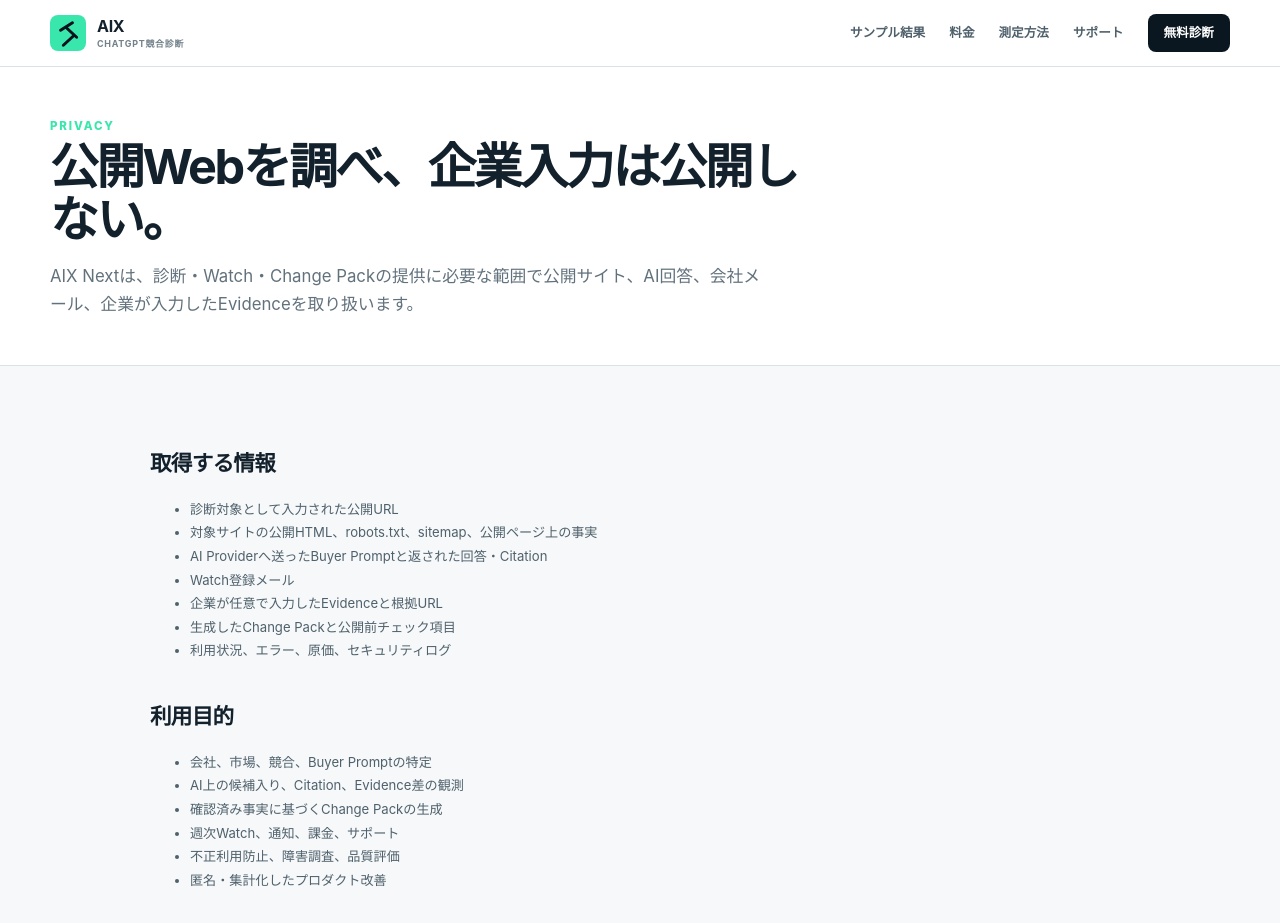
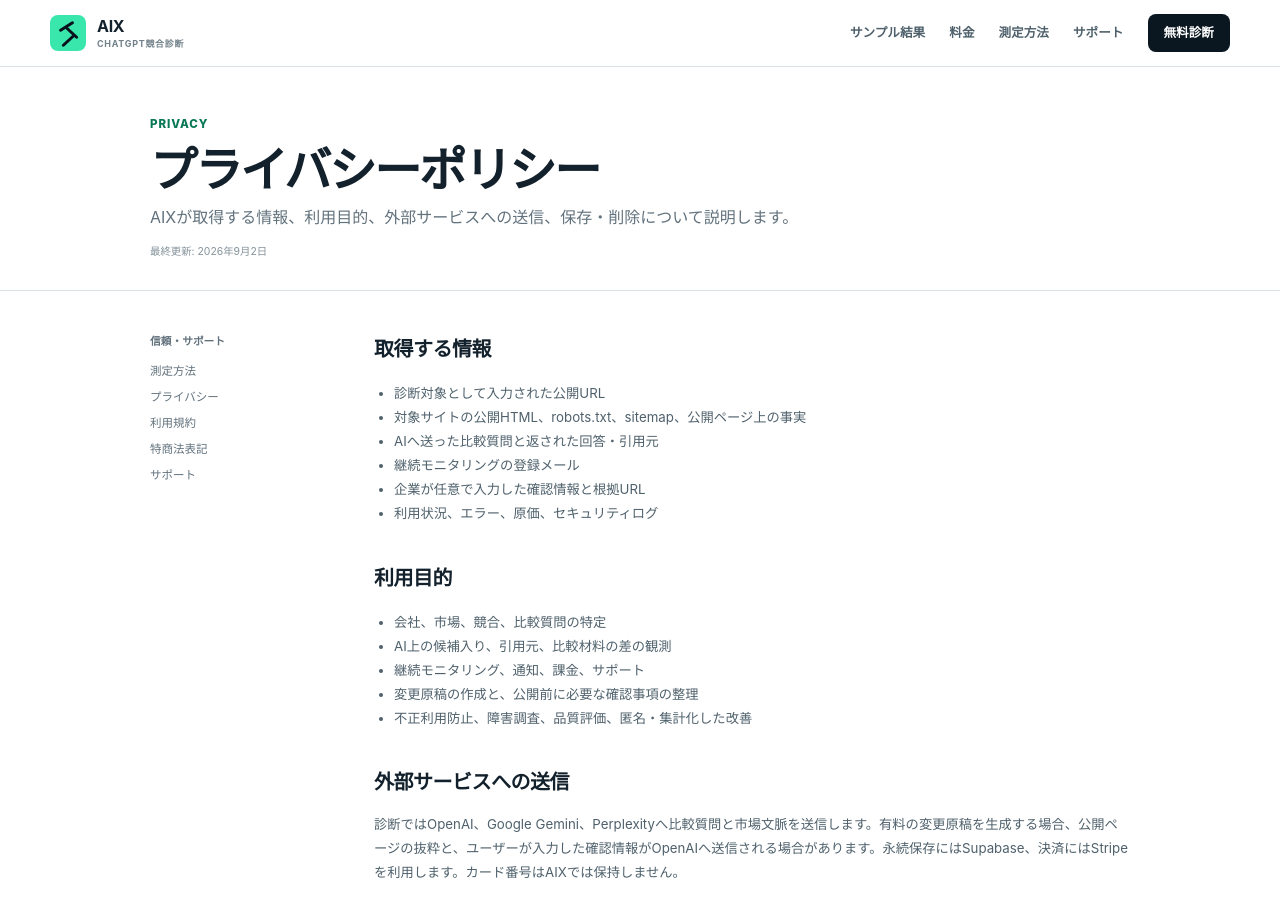
Before and after one commit to salve-de/AIX-next, a Next.js app: page /privacy in a window 1280 px wide. Shown: the top 923 px of the page. Built offline with nearby package versions, Linux system fonts and the light colour scheme; no server answers.

Commit message:
move privacy to standard document layout

```diff
--- a/app/privacy/page.tsx
+++ b/app/privacy/page.tsx
@@ -1,14 +1,38 @@
-import { MarketingShell } from "@/components/marketing-shell";
+import { DocumentShell } from "@/components/document-shell";
 
 export default function PrivacyPage() {
-  return <MarketingShell eyebrow="PRIVACY" title="公開Webを調べ、企業入力は公開しない。" lead="AIX Nextは、診断・Watch・Change Packの提供に必要な範囲で公開サイト、AI回答、会社メール、企業が入力したEvidenceを取り扱います。">
-    <h2>取得する情報</h2><ul><li>診断対象として入力された公開URL</li><li>対象サイトの公開HTML、robots.txt、sitemap、公開ページ上の事実</li><li>AI Providerへ送ったBuyer Promptと返された回答・Citation</li><li>Watch登録メール</li><li>企業が任意で入力したEvidenceと根拠URL</li><li>生成したChange Packと公開前チェック項目</li><li>利用状況、エラー、原価、セキュリティログ</li></ul>
-    <h2>利用目的</h2><ul><li>会社、市場、競合、Buyer Promptの特定</li><li>AI上の候補入り、Citation、Evidence差の観測</li><li>確認済み事実に基づくChange Packの生成</li><li>週次Watch、通知、課金、サポート</li><li>不正利用防止、障害調査、品質評価</li><li>匿名・集計化したプロダクト改善</li></ul>
-    <h2>公開範囲</h2><p>無料Scan、Watch、企業入力Evidence、Change Packは公開Webへ掲載しません。結果URLは検索Indexから除外します。ここでいう「非公開」はインターネット上へ一般公開しないという意味であり、サービス処理に必要な委託先への送信まで否定するものではありません。</p>
-    <h2>AI Providerへの送信</h2><p>診断ではOpenAI、Google Gemini、PerplexityへBuyer Promptと必要な市場文脈を送信します。Change Pack生成では、公開ページの抜粋と、ユーザーが入力したEvidenceのうちドラフト作成に必要な内容をOpenAIへ送信する場合があります。入力前に、送信権限のない個人情報、秘密情報、契約上外部処理できない情報を含めないでください。</p>
-    <h2>その他の第三者サービス</h2><p>永続保存にはSupabase、決済にはStripeを利用します。カード番号はAIX Nextで保持しません。正式販売前に、利用する委託先、処理地域、各社のデータ取扱条件を確定し、本ページへ反映します。</p>
-    <h2>保存・書き出し・削除</h2><p>無料結果、Watch履歴、Evidence、Change Packはサービス提供と監査に必要な期間だけ保存します。Data Rights画面から対象Watchの書き出し・削除を行える実装を用意しています。正式公開時には運営者情報、保存期間、問い合わせ窓口、開示等の手順を確定してください。</p>
-    <h2>安全管理</h2><p>Secretはサーバー環境変数として管理し、顧客EvidenceとChange Packは一般公開しません。URL Scannerは内部IP、認証情報付きURL、不正Redirect等を拒否します。Change Packは公開Webまたは企業が入力した事実だけを素材とし、未確認数値を自動で事実化しない設計です。</p>
-    <p className="document-note">本ページは製品実装用の初期ポリシーです。正式販売開始前に、運営法人の住所・連絡先、保存期間、委託先、国外移転、各Providerの契約条件、開示請求手順を法務確認の上で確定してください。</p>
-  </MarketingShell>;
+  return <DocumentShell label="Privacy" title="プライバシーポリシー" lead="AIXが取得する情報、利用目的、外部サービスへの送信、保存・削除について説明します。" updatedAt="2026年9月2日">
+    <h2>取得する情報</h2>
+    <ul>
+      <li>診断対象として入力された公開URL</li>
+      <li>対象サイトの公開HTML、robots.txt、sitemap、公開ページ上の事実</li>
+      <li>AIへ送った比較質問と返された回答・引用元</li>
+      <li>継続モニタリングの登録メール</li>
+      <li>企業が任意で入力した確認情報と根拠URL</li>
+      <li>利用状況、エラー、原価、セキュリティログ</li>
+    </ul>
+
+    <h2>利用目的</h2>
+    <ul>
+      <li>会社、市場、競合、比較質問の特定</li>
+      <li>AI上の候補入り、引用元、比較材料の差の観測</li>
+      <li>継続モニタリング、通知、課金、サポート</li>
+      <li>変更原稿の作成と、公開前に必要な確認事項の整理</li>
+      <li>不正利用防止、障害調査、品質評価、匿名・集計化した改善</li>
+    </ul>
+
+    <h2>外部サービスへの送信</h2>
+    <p>診断ではOpenAI、Google Gemini、Perplexityへ比較質問と市場文脈を送信します。有料の変更原稿を生成する場合、公開ページの抜粋と、ユーザーが入力した確認情報がOpenAIへ送信される場合があります。永続保存にはSupabase、決済にはStripeを利用します。カード番号はAIXでは保持しません。</p>
+
+    <h2>公開範囲</h2>
+    <p>診断結果、継続モニタリング、企業が入力した確認情報は非公開が既定です。結果ページは検索エンジンから除外します。公開プロフィール機能は現行版には含みません。</p>
+
+    <h2>保存・書き出し・削除</h2>
+    <p>サービス提供と監査に必要な範囲で保存します。継続モニタリングのデータはデータ管理ページから書き出し・削除できます。削除時は関連する元診断も、他の継続モニタリングから参照されていない場合に削除します。</p>
+
+    <h2>安全管理</h2>
+    <p>Secretはサーバー環境変数で管理します。URL診断では内部IP、認証情報付きURL、不正なRedirect等を拒否し、顧客の確認情報は公開表示しません。</p>
+
+    <p className="ux2-notice">正式販売前に、運営者情報、保存期間、委託先、国外移転、開示請求手順を法務確認のうえ確定します。</p>
+  </DocumentShell>;
 }
```
